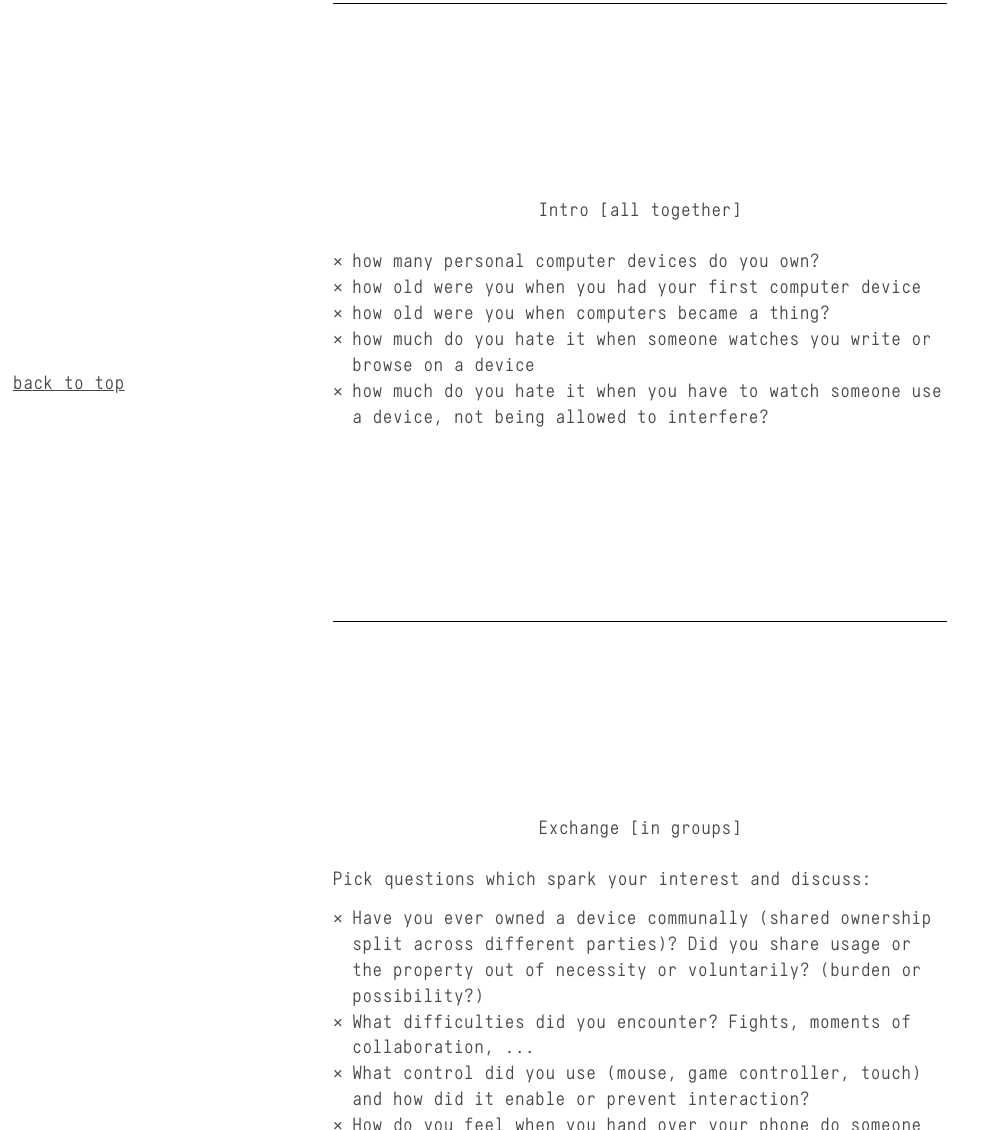
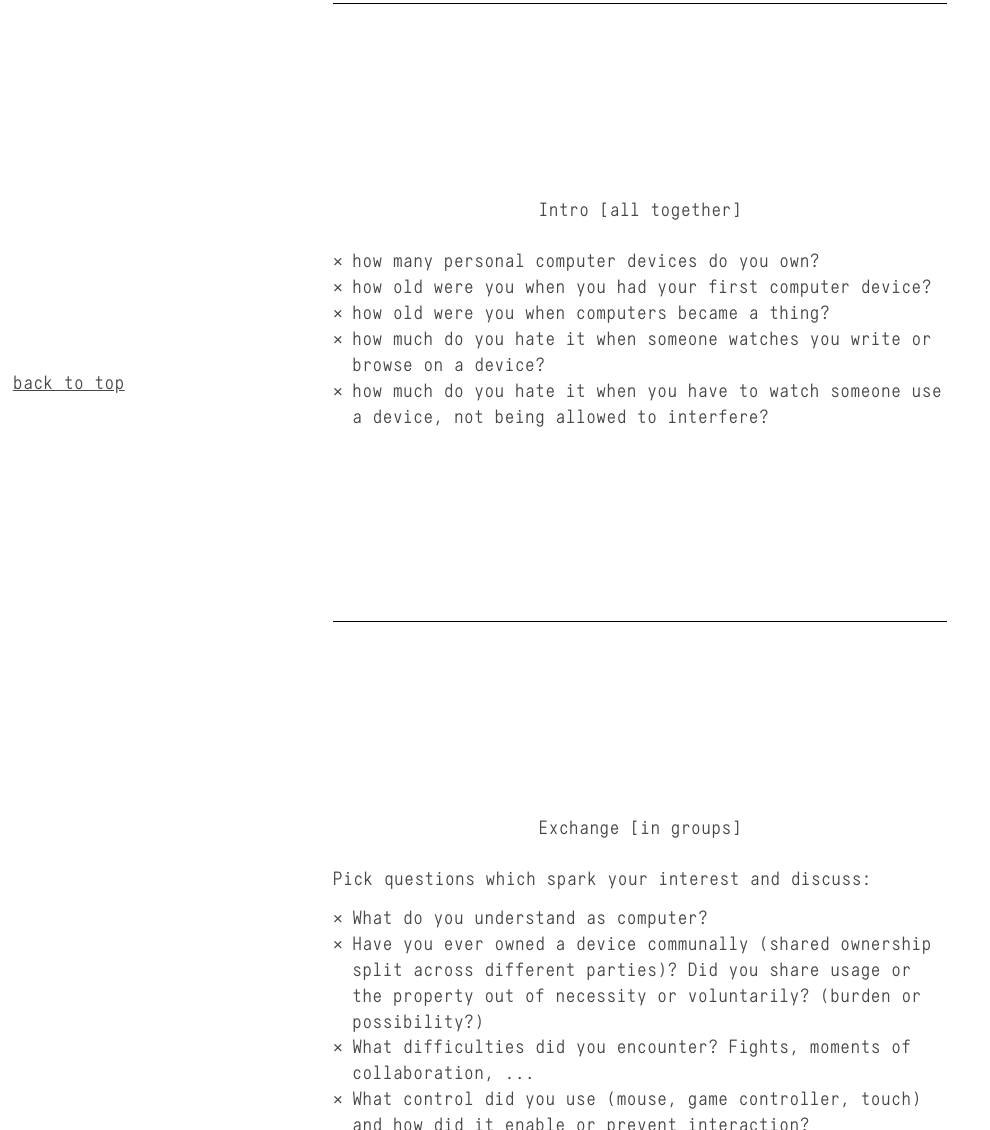
Before and after one commit to czkaa/workshop-shoulder-surfing, a plain HTML site: page index.html in a window 1280 px wide. Shown: the part 397-1527 px from the top of the page, without its empty margins (0-990 px from the left). Drawn offline with Linux system fonts and the light colour scheme.

Commit message:
questions

```diff
--- a/index.html
+++ b/index.html
@@ -34,9 +34,9 @@
 
             <ul>
                 <li>how many personal computer devices do you own?</li>
-                <li>how old were you when you had your first computer device</li>
+                <li>how old were you when you had your first computer device?</li>
                 <li>how old were you when computers became a thing?</li>
-                <li>how much do you hate it when someone watches you write or browse on a device</li>
+                <li>how much do you hate it when someone watches you write or browse on a device?</li>
                 <li>how much do you hate it when you have to watch someone use a device, not being allowed to interfere?</li>
             </ul>
         </section>
@@ -46,6 +46,7 @@
 
             Pick questions which spark your interest and discuss:
             <ul>
+                <li>What do you understand as computer?</li>
                 <li>Have you ever owned a device communally (shared ownership split across different parties)?
                     Did you share usage or the property out of necessity or voluntarily? (burden or possibility?)</li>
                 <li>What difficulties did you encounter? Fights, moments of collaboration, ...</li>
```
